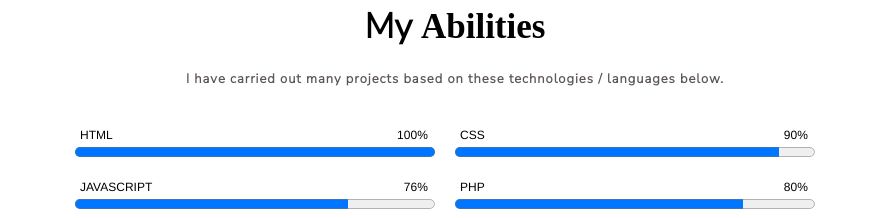
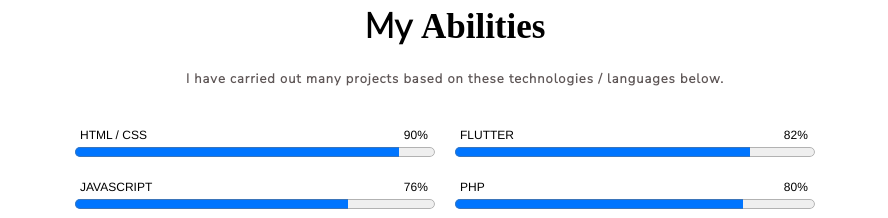
Before and after one commit to HichamOujari/h-oujari, a Next.js app: page / in a window 1280 px wide. Shown: the part 1900-2118 px from the top of the page, without its empty margins (185-1073 px from the left). Built offline with nearby package versions, Linux system fonts and the light colour scheme.

Commit message:
by hicham

```diff
--- a/pages/index.js
+++ b/pages/index.js
@@ -15,8 +15,8 @@
 
 export default function Home() {
   const skills = [
-        {name:"HTML",val:100},
-        {name:"CSS", val:90},
+        {name:"HTML / CSS",val:90},
+        {name:"FLUTTER", val:82},
         {name:"JAVASCRIPT", val:76 },
         {name:"PHP", val:80 },
         {name:"ExpressJs", val:70 },
```
